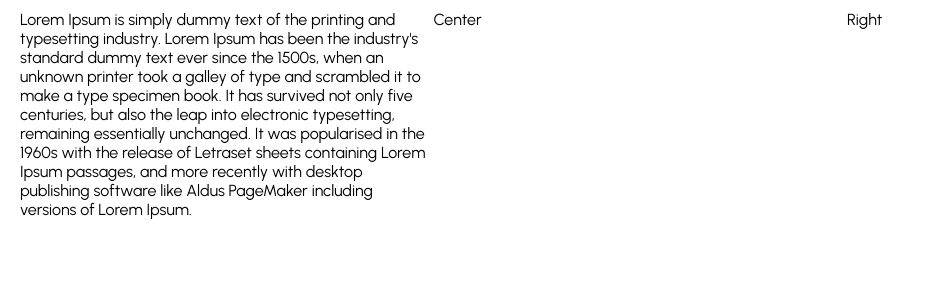
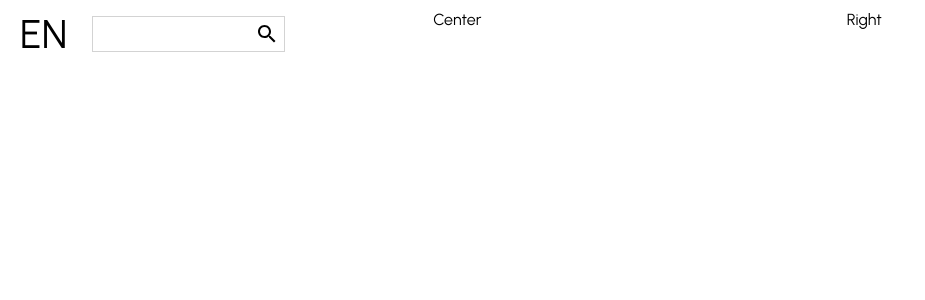
Before and after one commit to Stiflerzak/HiShop, a React (Create React App) app: page / in a window 1280 px wide. Shown: the top 300 px of the page, without its empty margins (0-925 px from the left). Built offline with nearby package versions, Linux system fonts and the light colour scheme.

Commit message:
Adding component Search

```diff
--- a/package.json
+++ b/package.json
@@ -3,6 +3,10 @@
   "version": "0.1.0",
   "private": true,
   "dependencies": {
+    "@emotion/react": "^11.10.5",
+    "@emotion/styled": "^11.10.5",
+    "@mui/icons-material": "^5.11.0",
+    "@mui/material": "^5.11.7",
     "@testing-library/jest-dom": "^5.16.5",
     "@testing-library/react": "^13.4.0",
     "@testing-library/user-event": "^13.5.0",
--- a/src/components/Navbar.jsx
+++ b/src/components/Navbar.jsx
@@ -1,35 +1,57 @@
-import React from 'react'
-import styled from 'styled-components'
+import React from "react";
+import styled from "styled-components";
+import SearchIcon from "@mui/icons-material/Search";
 
-const Container = styled.div
-`height: 60px;
-`
-const Wrapper= styled.div`
-padding: 10px 20px;
-display:flex;
-justify-content:space-between;
-`
-const Left= styled.div`
-width: 33.3%
-`
-const Center= styled.div`
-width: 33.3%
-`
-const Right= styled.div`
-width: 33.3%
-`
+const Container = styled.div`
+  height: 60px;
+`;
+const Wrapper = styled.div`
+  padding: 10px 20px;
+  display: flex;
+  justify-content: space-between;
+`;
+const Left = styled.div`
+  flex: 1;
+  display: flex;
+  align-items: center;
+`;
+const Language = styled.span`
+  font-size: 40px;
+  cursor: pointer;
+`;
+const SearchContainer = styled.div`
+  border: 0.5px solid lightgray;
+  display: flex;
+  align-items: center;
+  margin-left: 25px;
+  padding: 5px;
+`;
+const Input = styled.input`
+border:none;
+`;
 
-
-
+const Center = styled.div`
+  flex: 1;
+`;
+const Right = styled.div`
+  flex: 1;
+`;
 
 export const Navbar = () => {
   return (
     <Container>
-    <Wrapper>
-   <Left>Lorem Ipsum is simply dummy text of the printing and typesetting industry. Lorem Ipsum has been the industry's standard dummy text ever since the 1500s, when an unknown printer took a galley of type and scrambled it to make a type specimen book. It has survived not only five centuries, but also the leap into electronic typesetting, remaining essentially unchanged. It was popularised in the 1960s with the release of Letraset sheets containing Lorem Ipsum passages, and more recently with desktop publishing software like Aldus PageMaker including versions of Lorem Ipsum.</Left>
-   <Center>Center</Center>
-   <Right>Right</Right>
-    </Wrapper>
+      <Wrapper>
+        <Left>
+          <Language>EN</Language>
+
+          <SearchContainer>
+            <Input />
+            <SearchIcon />
+          </SearchContainer>
+        </Left>
+        <Center>Center</Center>
+        <Right>Right</Right>
+      </Wrapper>
     </Container>
-  )
-}
+  );
+};
```
Also changed, not shown: 1 other file (tests, documents, lock files or other folders).
